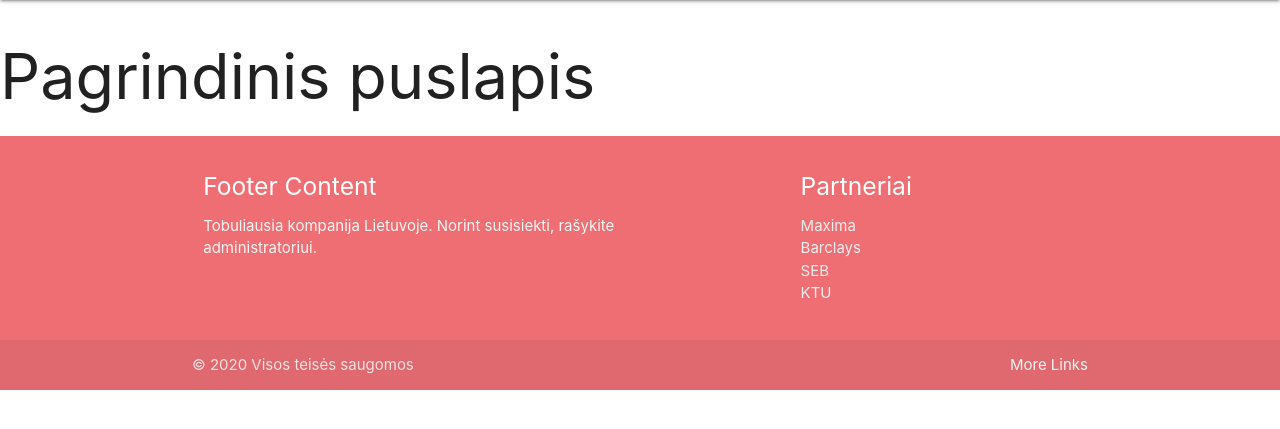
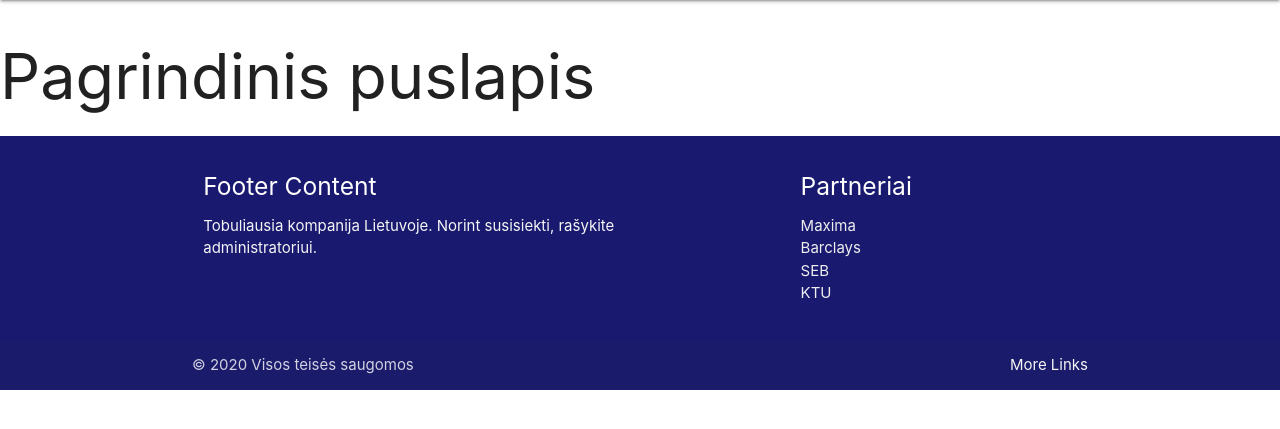
Before and after one commit to makdura/grupe2, a PHP site: page /index.php in a window 1280 px wide. Shown: the part 64-493 px from the top of the page. Run offline with PHP 8.4, Linux system fonts and the light colour scheme.

Commit message:
stiliausNauj

```diff
--- a/styles/style.css
+++ b/styles/style.css
@@ -1,5 +1,11 @@
 /* Bendras stilius: */
 
+nav {
+    background-color: midnightblue;
+}
+.page-footer {
+    background-color: midnightblue;
+}
 
 
 
@@ -24,9 +30,6 @@
 
 /* Dominyko stiliaus kodas: */
 
-nav {
-    background-color: midnightblue;
-}
 
 
 
```
